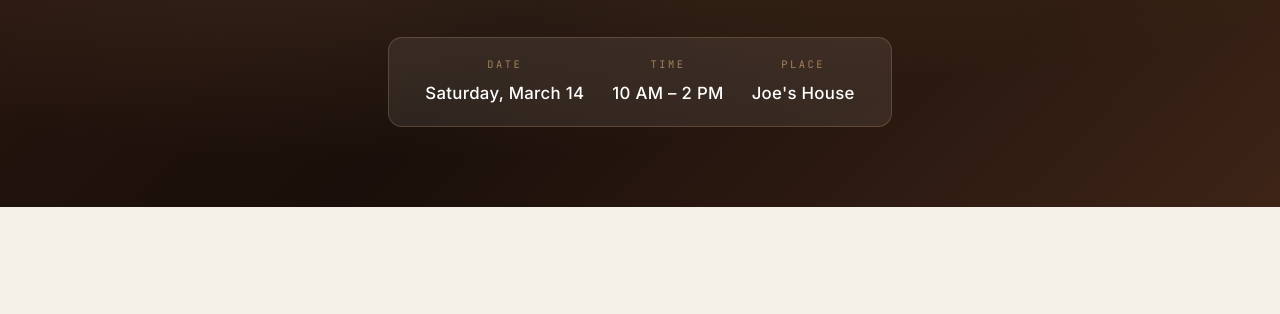
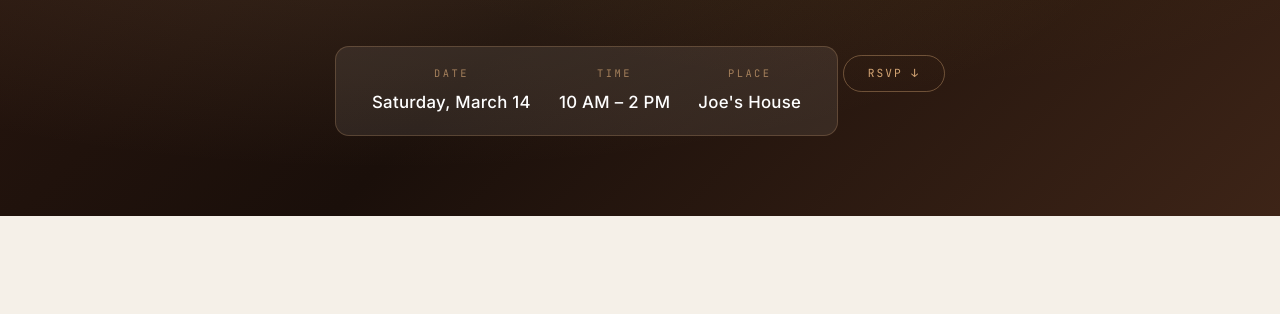
Before and after one commit to coffeeisafruit/Coffee-Party, a plain HTML site: page index.html in a window 1280 px wide. Shown: the part 404-718 px from the top of the page. Drawn offline with nearby package versions, Linux system fonts and the light colour scheme; a web font is replaced by a local one.

Commit message:
Add RSVP pill in hero that scrolls to RSVP section
Co-Authored-By: Claude Opus 4.6 <noreply@anthropic.com>

```diff
--- a/index.html
+++ b/index.html
@@ -299,6 +299,25 @@
     transition: background 0.3s ease;
   }
   .rsvp-btn:hover { background: #c49a64; }
+  /* HERO RSVP PILL */
+  .hero-rsvp-pill {
+    display: inline-block;
+    margin-top: 28px;
+    font-family: 'JetBrains Mono', monospace;
+    font-size: 0.7rem;
+    letter-spacing: 2px;
+    text-transform: uppercase;
+    color: var(--crema);
+    border: 1px solid rgba(212,165,116,0.4);
+    padding: 8px 24px;
+    border-radius: 20px;
+    text-decoration: none;
+    transition: all 0.3s ease;
+  }
+  .hero-rsvp-pill:hover {
+    background: rgba(212,165,116,0.15);
+    border-color: var(--crema);
+  }
   /* FOOTER */
   .footer {
     text-align: center;
@@ -348,6 +367,7 @@
         <div class="detail-value">Joe's House</div>
       </div>
     </div>
+    <a href="#rsvp-section" class="hero-rsvp-pill">RSVP ↓</a>
   </div>
 </div>
 <!-- WHAT TO EXPECT -->
@@ -541,7 +561,7 @@
   </div>
 </div>
 <!-- RSVP -->
-<div class="rsvp">
+<div class="rsvp" id="rsvp-section">
   <h2>Can You Make It?</h2>
   <p>Let Joe know by March 10th so we can have enough coffee (and spoons) for everyone.</p>
   <a href="sms:+16504920072&body=I'm%20in%20for%20Joe's%2040th%20coffee%20cupping!" class="rsvp-btn">Text Joe</a>
```
